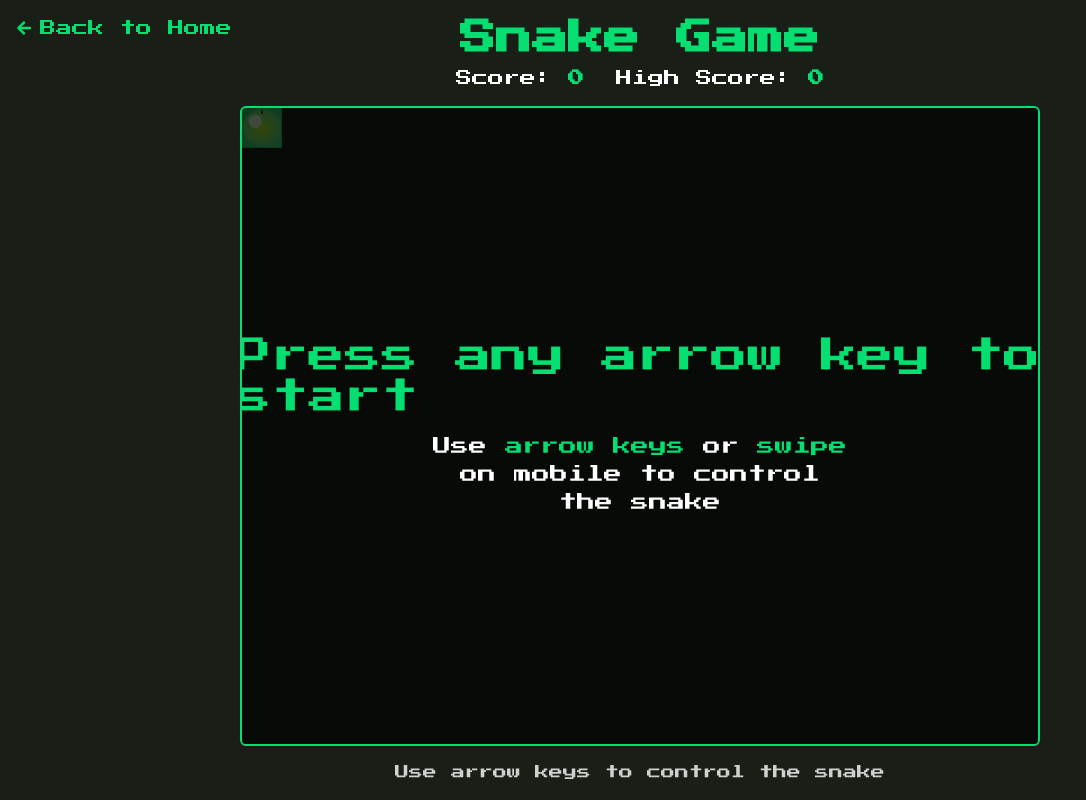
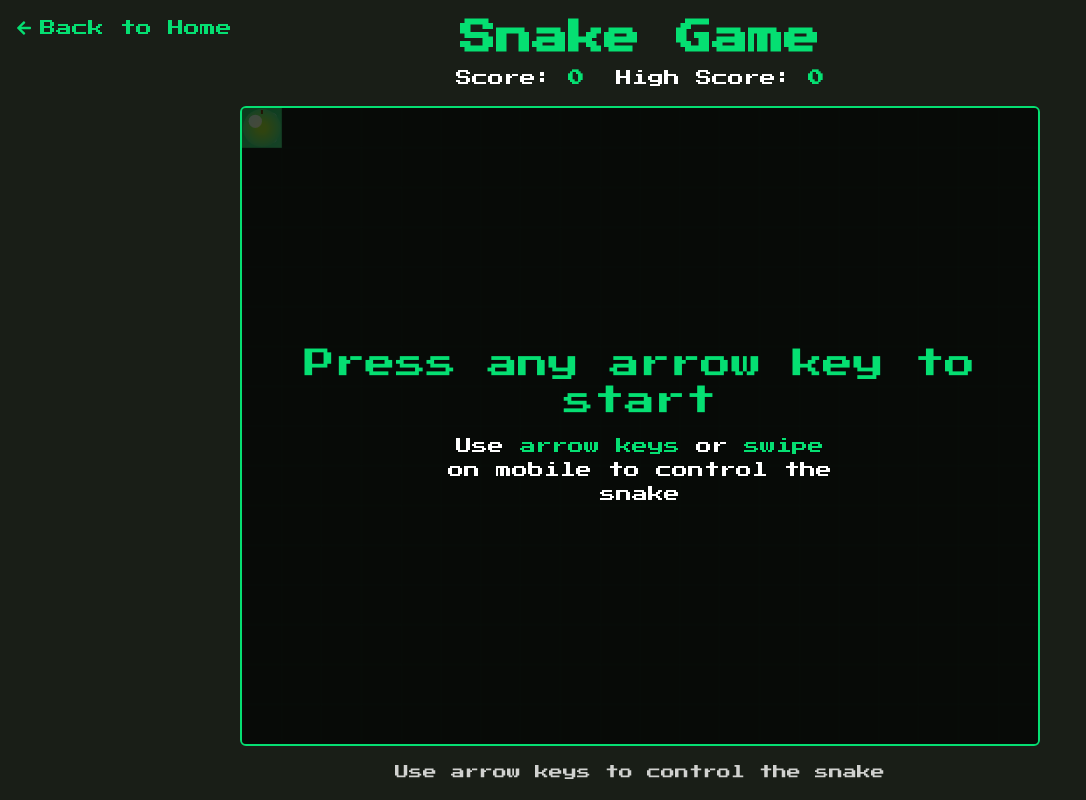
Before and after one commit to 07CalC/me, a Next.js app: page /games/snake in a window 1280 px wide. Shown: the whole page, without its empty margins (0-1086 px from the left). Built offline with nearby package versions, Linux system fonts and the light colour scheme.

Commit message:
minor bug fix

```diff
--- a/app/games/snake/page.tsx
+++ b/app/games/snake/page.tsx
@@ -351,7 +351,7 @@ export default function SnakeGame() {
   return (
     <div className="fixed inset-0 flex flex-col items-center justify-center z-50">
       <div className="absolute top-4 left-4 z-10">
-        <Link href="/" className="flex items-center text-green-400 hover:text-green-300 transition-colors">
+        <Link href="/home" className="flex items-center text-green-400 hover:text-green-300 transition-colors">
           <FaArrowLeft className="mr-2" /> Back to Home
         </Link>
       </div>
@@ -383,13 +383,13 @@ export default function SnakeGame() {
             animate={{ opacity: 1 }}
           >
             <motion.h2
-              className="text-2xl md:text-4xl text-green-400 mb-4"
+              className="text-xl md:text-3xl text-center text-green-400 mb-4"
               animate={{ scale: [1, 1.05, 1] }}
               transition={{ repeat: Infinity, duration: 2 }}
             >
               Press any arrow key to start
             </motion.h2>
-            <p className="text-white text-lg max-w-md text-center px-4">
+            <p className="text-white text-md max-w-md text-center px-4">
               Use <span className="text-green-400">arrow keys</span> or <span className="text-green-400">swipe</span> on mobile to control the snake
             </p>
           </motion.div>
```
